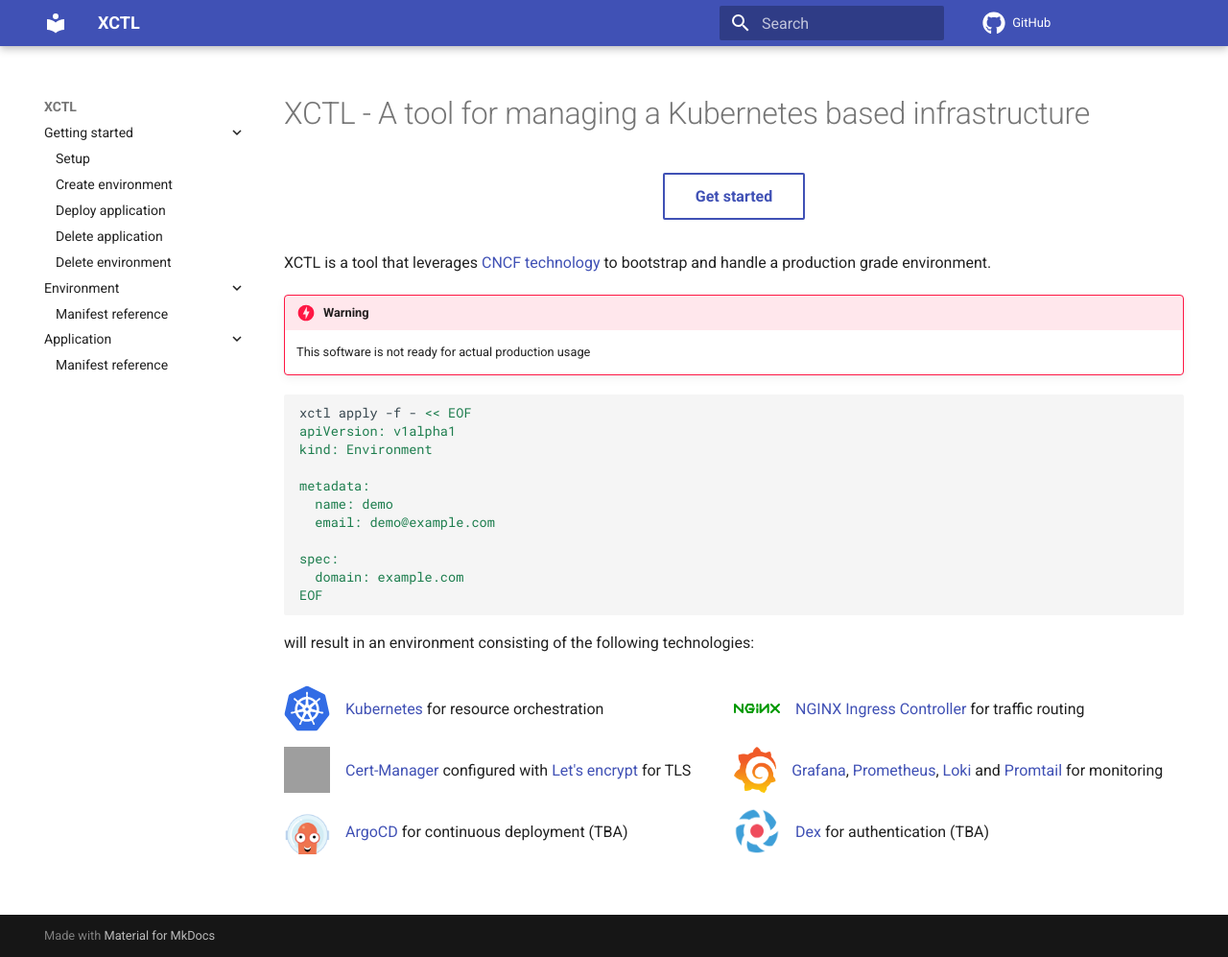
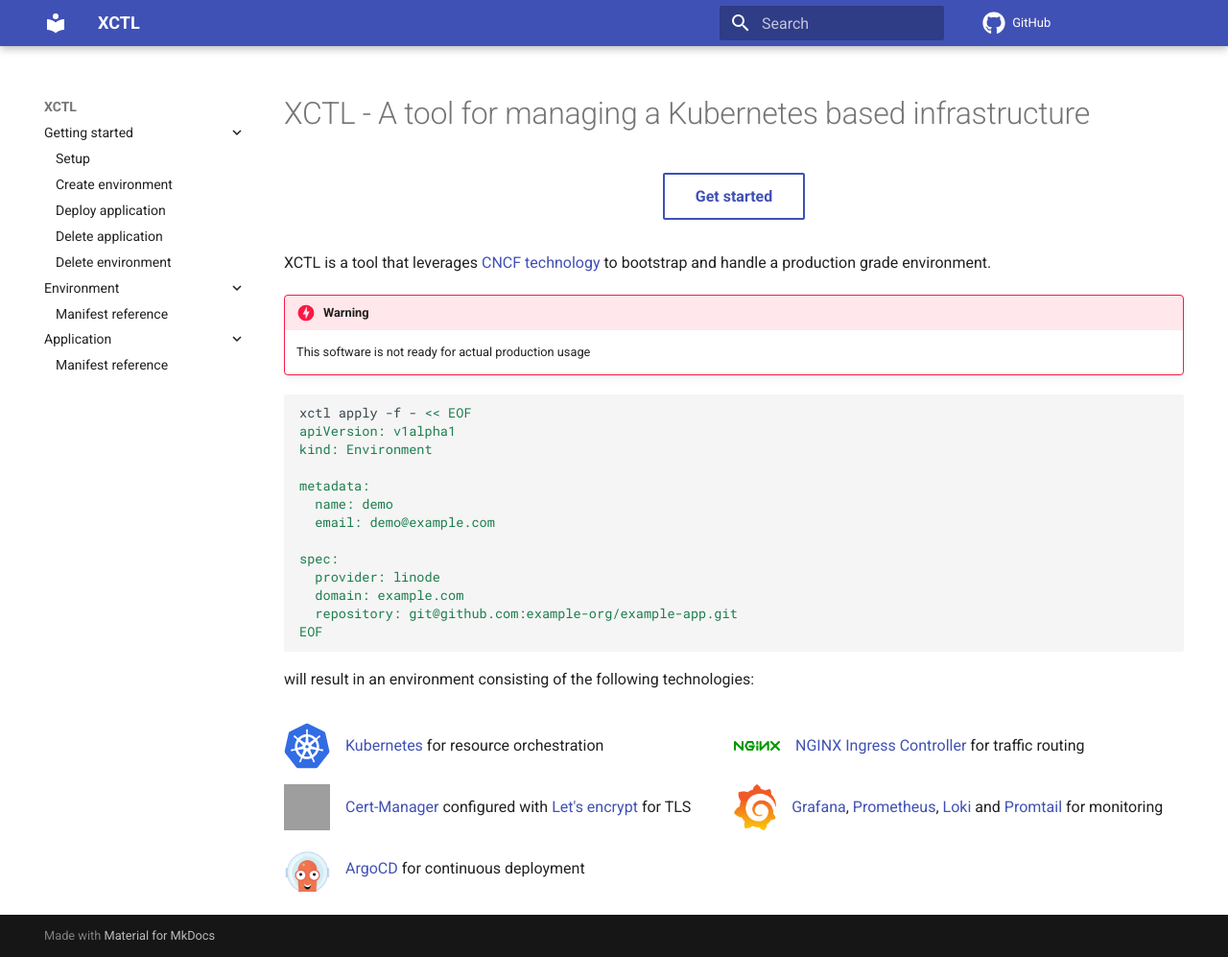
Before and after one commit to tuuturu/xctl, an MkDocs documentation site: the page built from docs/frontend/docs/index.md, in a window 1280 px wide and 997 px high. Shown: the whole window at 96% size. Built offline with MkDocs 1.6.1 and Material for MkDocs 9.7.7, drawn with Linux system fonts in a browser that asks for light colours; comment, search, counter and statistics services are not loaded; grey boxes are pictures that could not be loaded.

Commit message:
👌 Update docs for ArgoCD

````diff
--- a/docs/frontend/docs/index.md
+++ b/docs/frontend/docs/index.md
@@ -19,7 +19,9 @@
   email: demo@example.com
 
 spec:
+  provider: linode
   domain: example.com
+  repository: git@github.com:example-org/example-app.git
 EOF
 ```
 
@@ -62,15 +64,7 @@
       <img class="icon" src="/img/argocd-icon.png">
       <span class="content">
         <a href="https://argoproj.github.io/cd/">ArgoCD</a>
-        for continuous deployment (TBA)
-      </span>
-    </div>
-
-    <div class="technology">
-      <img class="icon" src="/img/dex-icon.png">
-      <span class="content">
-        <a href="https://dexidp.io">Dex</a>
-        for authentication (TBA)
+        for continuous deployment
       </span>
     </div>
 </div>
````
Also changed, not shown: docs/frontend/docs/getting-started/preparation.md (+1 -0 lines).
